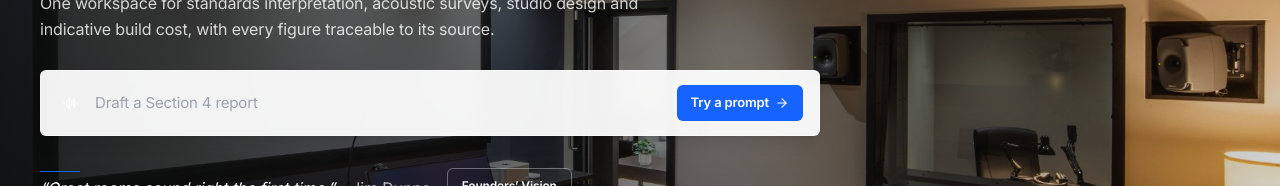
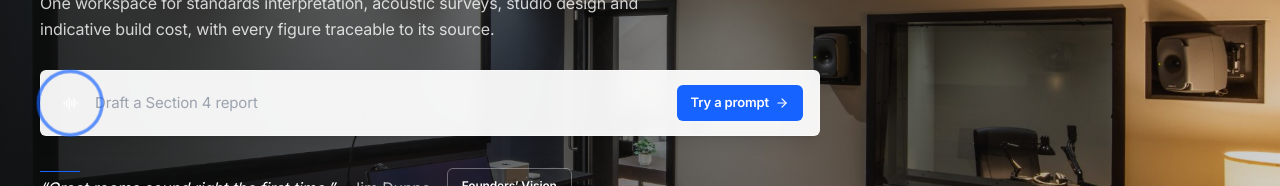
Before and after one commit to ahsanammar715-creator/Helmonic, a Next.js app: page / in a window 1280 px wide. Shown: the part 324-510 px from the top of the page. Built offline with nearby package versions, Linux system fonts and the light colour scheme.

Commit message:
Bring back radiating waves around the real prompt bar logo
New RadiatingMark wraps the actual HelmonicMark badge with the
sonar-ring animation, so the prompt bar shows the real logo with
waves radiating outward instead of a plain static badge.

```diff
--- a/src/app/globals.css
+++ b/src/app/globals.css
@@ -143,9 +143,25 @@
   animation: pulse-glow 2.4s ease-in-out infinite;
 }
 
+@keyframes radiate-ring {
+  0% {
+    transform: scale(1);
+    opacity: 0.55;
+  }
+  100% {
+    transform: scale(2.4);
+    opacity: 0;
+  }
+}
+
+.radiate-ring {
+  animation: radiate-ring 2.4s ease-out infinite;
+}
+
 @media (prefers-reduced-motion: reduce) {
   .animate-pulse-glow,
-  .animate-ping {
+  .animate-ping,
+  .radiate-ring {
     animation: none;
   }
 }
--- a/src/app/page.tsx
+++ b/src/app/page.tsx
@@ -6,6 +6,7 @@ import Link from "next/link";
 import { useRouter } from "next/navigation";
 import { ArrowRight, X, Zap, ShieldCheck, Users, ChevronDown } from "lucide-react";
 import HelmonicMark from "@/components/HelmonicMark";
+import RadiatingMark from "@/components/RadiatingMark";
 
 const examples = [
   "Check this result against ISO 16283",
@@ -140,7 +141,7 @@ export default function LandingPage() {
 
             <div className="relative">
               <div className="flex items-center gap-3 bg-white/94 backdrop-blur rounded-md border border-white/40 px-4 py-3.5 shadow-lg">
-                <HelmonicMark size={26} />
+                <RadiatingMark size={26} />
                 <input
                   value={prompt}
                   onChange={(e) => setPrompt(e.target.value)}
--- /dev/null
+++ b/src/components/RadiatingMark.tsx
@@ -0,0 +1,19 @@
+import HelmonicMark from "./HelmonicMark";
+
+/** The real Helmonic logo with sonar ripple waves radiating outward — used in the prompt bar. */
+export default function RadiatingMark({ size = 26 }: { size?: number }) {
+  const pad = size * 0.6;
+  return (
+    <span
+      className="relative inline-flex items-center justify-center shrink-0"
+      style={{ width: size + pad, height: size + pad, margin: -pad / 2 }}
+    >
+      <span className="absolute inset-0 rounded-full border-2 border-primary radiate-ring [animation-delay:0s]" />
+      <span className="absolute inset-0 rounded-full border-2 border-primary radiate-ring [animation-delay:0.8s]" />
+      <span className="absolute inset-0 rounded-full border-2 border-primary radiate-ring [animation-delay:1.6s]" />
+      <span className="relative z-10">
+        <HelmonicMark size={size} />
+      </span>
+    </span>
+  );
+}
```
